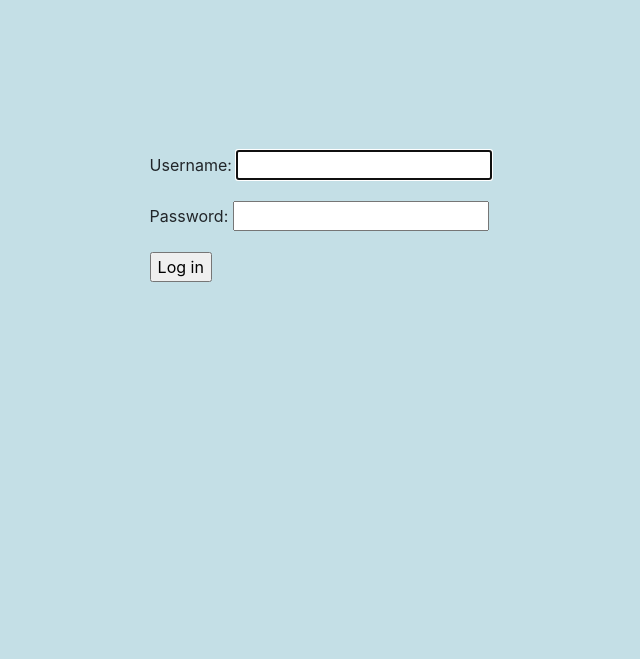
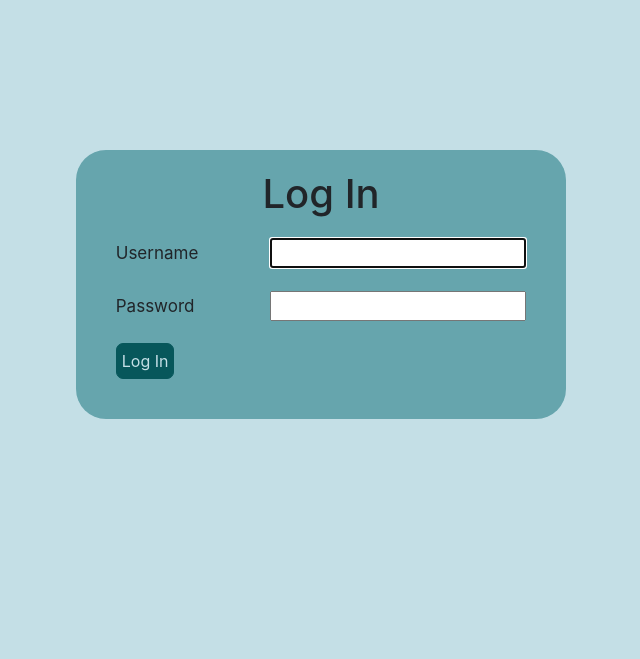
Before and after one commit to LeontyLozovik/Django, a Django app: page /login/ in a window 1280 px wide. Shown: the part 60-719 px from the top of the page, without its empty margins (383-1023 px from the left). Run offline with Django 5.2, Linux system fonts and the light colour scheme; some libraries are stand-ins or nearby versions.

Commit message:
Improve reg/login templates

```diff
--- a/static/css/styles.css
+++ b/static/css/styles.css
@@ -54,6 +54,10 @@
 .font-200 {
     font-size: 200px;
     color: #07575B;
+}
+
+.font-17 {
+    font-size: 17px;
 }
 
 .thin-text {
@@ -183,3 +187,32 @@
 .footer-right a:hover {
     color: #C4DFE6;
 }
+
+.form-label {
+    min-width: 150px;
+}
+
+.form-error ul {
+    list-style: none;
+    padding: 0;
+    color: #CC0000;
+}
+
+.reg-container {
+    background-color: #66A5AD;
+    border-radius: 30px;
+    padding: 20px 40px 40px 40px;
+}
+
+.reg-form-title {
+    text-align: center;
+    margin-bottom: 20px;
+}
+
+.submit-reg-btn {
+    border-color: #07575B !important;
+    background-color: #07575B !important;
+    color: #C4DFE6 !important;
+    border-radius: 7px !important;
+    padding: 5px !important;
+}
--- a/templates/form_login_user.html
+++ b/templates/form_login_user.html
@@ -3,12 +3,20 @@
 {% block content %}
 <div class="main-content mt-150">
     <div class="main-content-inner">
-        <form method="post">
+        <form class="reg-container" method="post">
 
             {% csrf_token %}
-            {{ form.as_p }}
-
-            <input type="submit" value="Log in">
+            <h1 class="reg-form-title">Log In</h1>
+            {% for f in form %}
+                <p>
+                    <label class="form-label font-17" for="{{ f.id_for_label }}">{{ f.label }}</label>
+                    {{ f }}
+                </p>
+                <div class="form-error">
+                    {{ f.errors }}
+                </div>
+            {% endfor %}
+            <button class="btn submit-reg-btn" type="submit">Log In</button>
         </form>
     </div>
 </div>
```
Also changed, not shown: templates/form_reg_user.html (+12 -4 lines), db.sqlite3.
